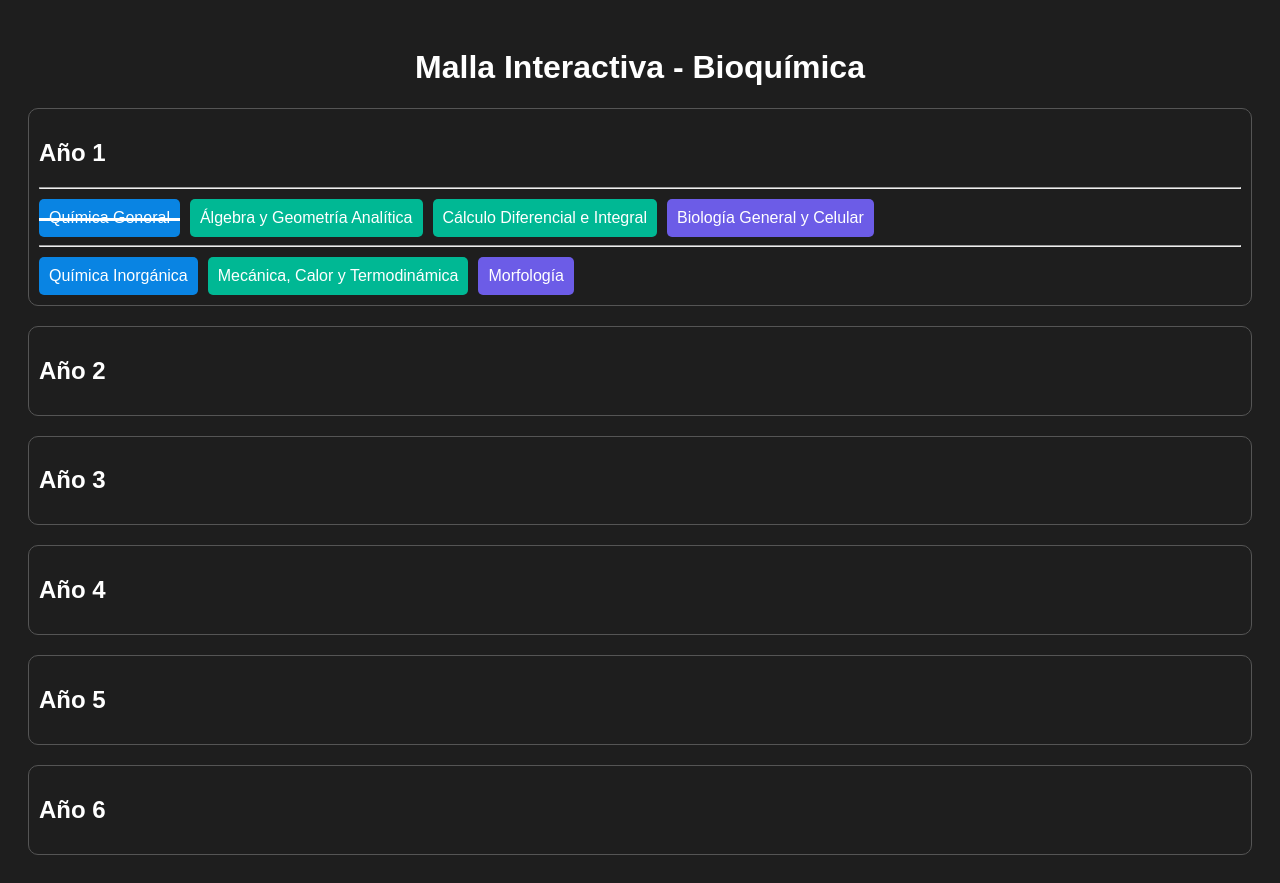
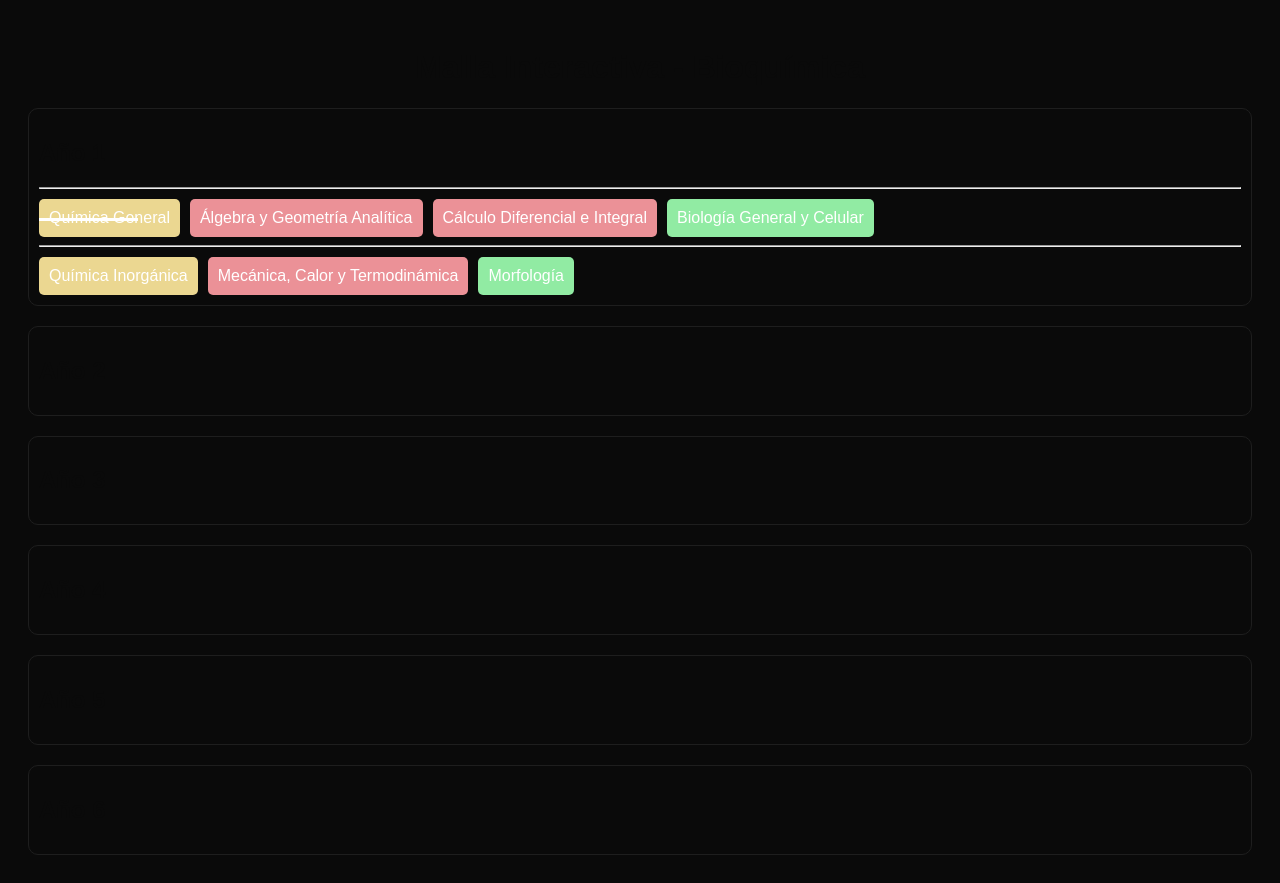
Before and after one commit to Ppau08/Bioquimica-malla, a plain HTML site: page index.html in a window 1280 px wide. Both pictures are taken after a click on the element "Química General". Drawn offline with Linux system fonts and the light colour scheme.

Commit message:
Update style.css

```diff
--- a/style.css
+++ b/style.css
@@ -1,7 +1,7 @@
 body {
   font-family: Arial, sans-serif;
-  background: #1e1e1e;
-  color: #fff;
+  background: #0a0a0a;
+  color: #0a0a0a;
   padding: 20px;
 }
 
@@ -17,7 +17,7 @@ h1 {
 
 /* Años y cuatrimestres */
 .año {
-  border: 1px solid #555;
+  border: 1px solid #1e1e1e;
   padding: 10px;
   border-radius: 10px;
 }
@@ -40,17 +40,17 @@ h1 {
 }
 
 /* Colores por categoría */
-.biologicas    { background-color: #6c5ce7; }
-.exactas       { background-color: #00b894; }
-.clinicas      { background-color: #e17055; }
-.basicas       { background-color: #0984e3; }
-.tecnologicas  { background-color: #fdcb6e; }
+.biologicas    { background-color: #91eba3; }
+.exactas       { background-color: #eb9197; }
+.clinicas      { background-color: #91ebeb; }
+.basicas       { background-color: #ebd791; }
+.tecnologicas  { background-color: #b191eb; }
 
 /* Estados */
 .materia.regularizada::after {
   content: '';
   position: absolute;
-  width: 100%;
+  width: 70%;
   height: 3px;
   background-color: #fff;
   top: 50%;
```
